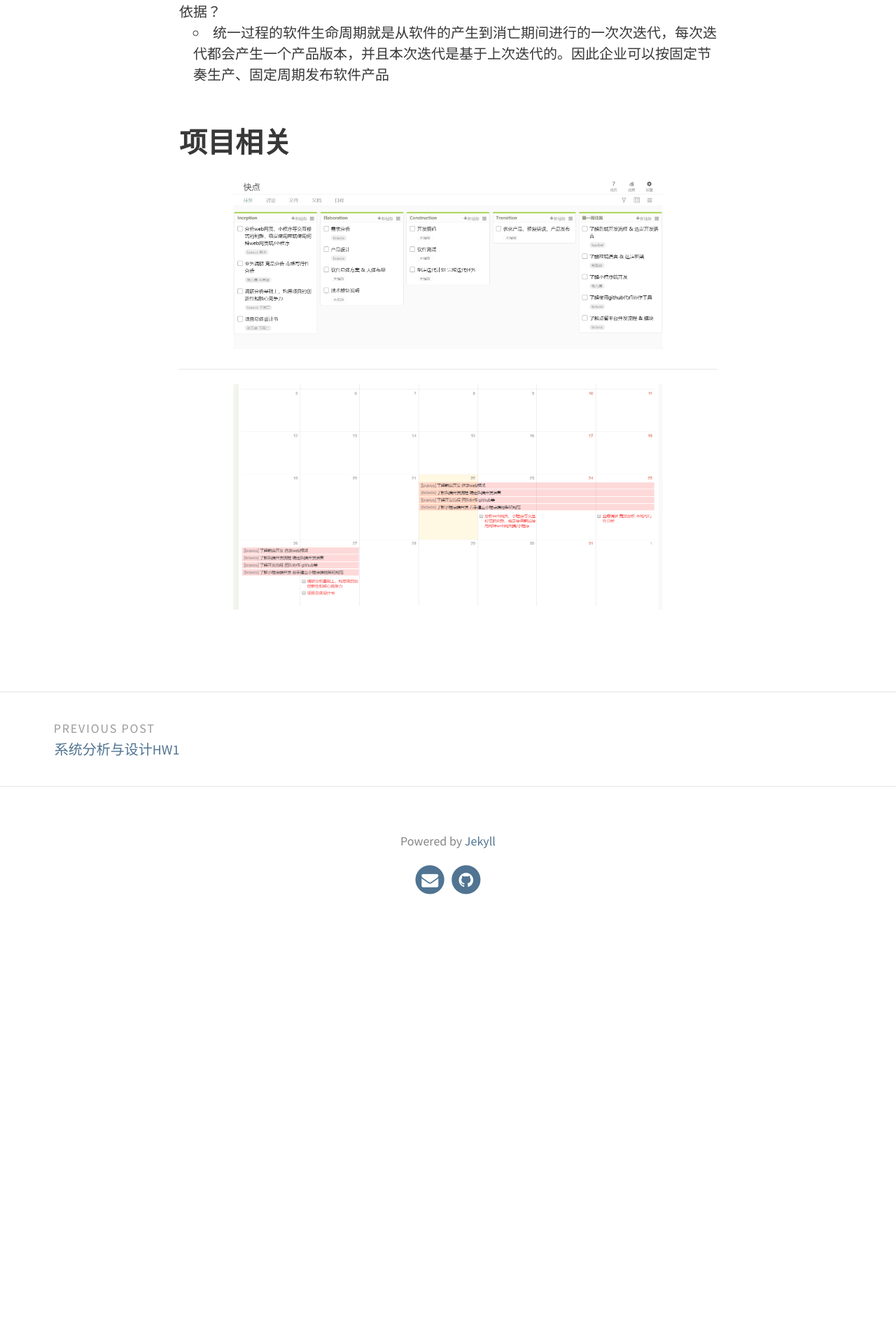
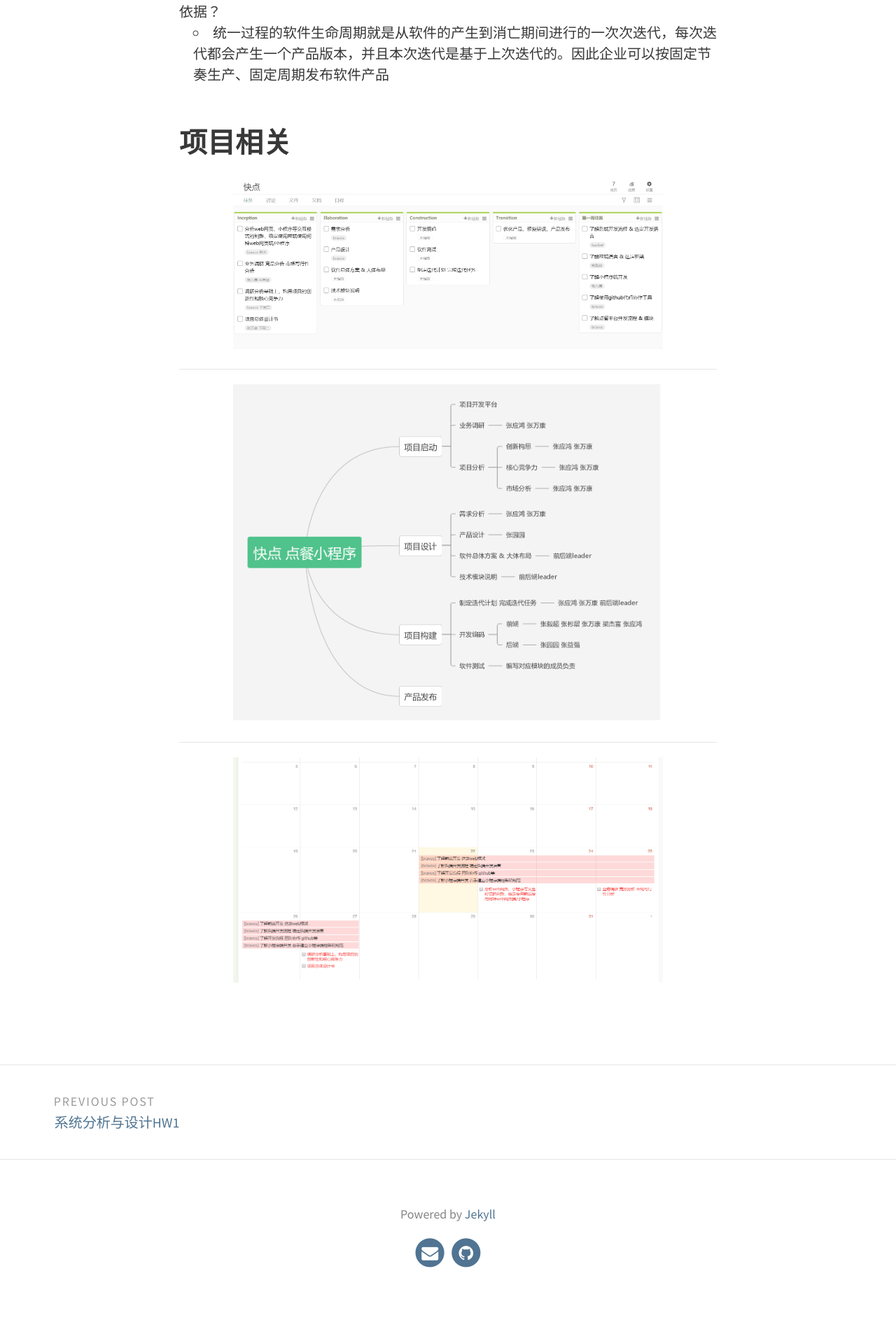
Before and after one commit to sasakiyori/sasakiyori.github.io, a Jekyll site: the page built from _posts/2018-03-21-SAD-hw2.md, in a window 1280 px wide. Shown: the part 1615-3511 px from the top of the page at 70% size. Built offline with Jekyll 4.4.1, drawn with Linux system fonts in a browser that asks for light colours; before the commit the page ends 2978 px from its top, so only the background shows below that.

Commit message:
add the total project goal and teamwork division

```diff
--- a/_posts/2018-03-21-SAD-hw2.md
+++ b/_posts/2018-03-21-SAD-hw2.md
@@ -45,4 +45,8 @@ title: 系统分析与设计HW2
 
 ---
 
+![总体任务]({{ site.baseurl }}/assets/img/pexels/SAD-Project-step-3.png)
+
+---
+
 ![本周任务]({{ site.baseurl }}/assets/img/pexels/SAD-Project-step-2.png)
```
Also changed, not shown: assets/img/pexels/SAD-Project-step-3.png (added).
